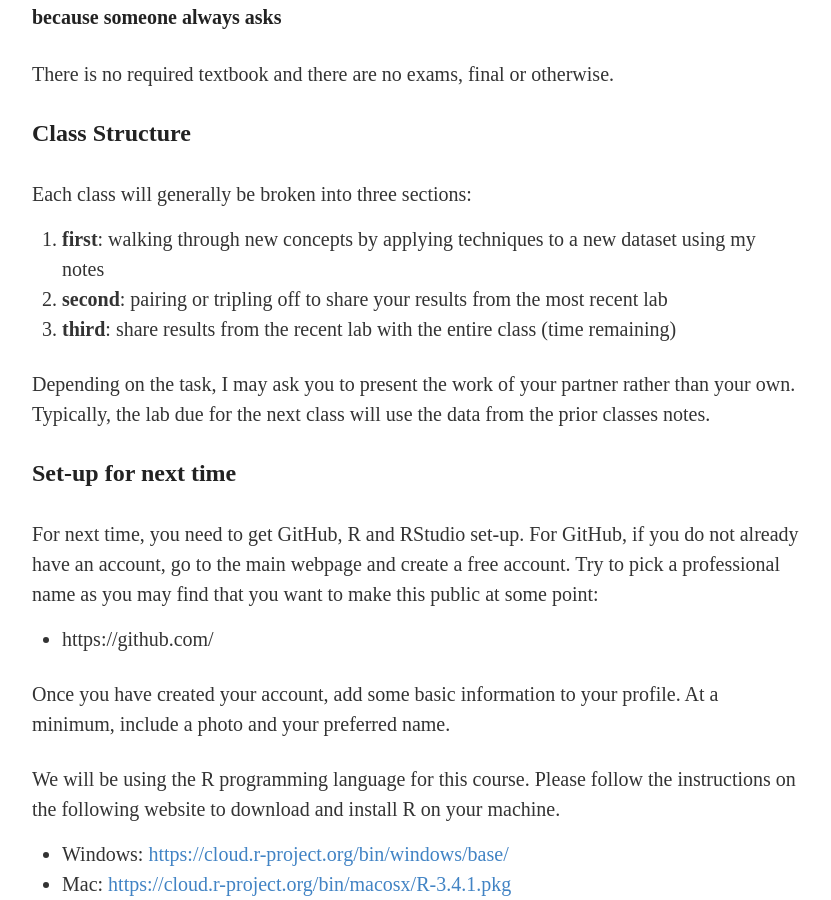
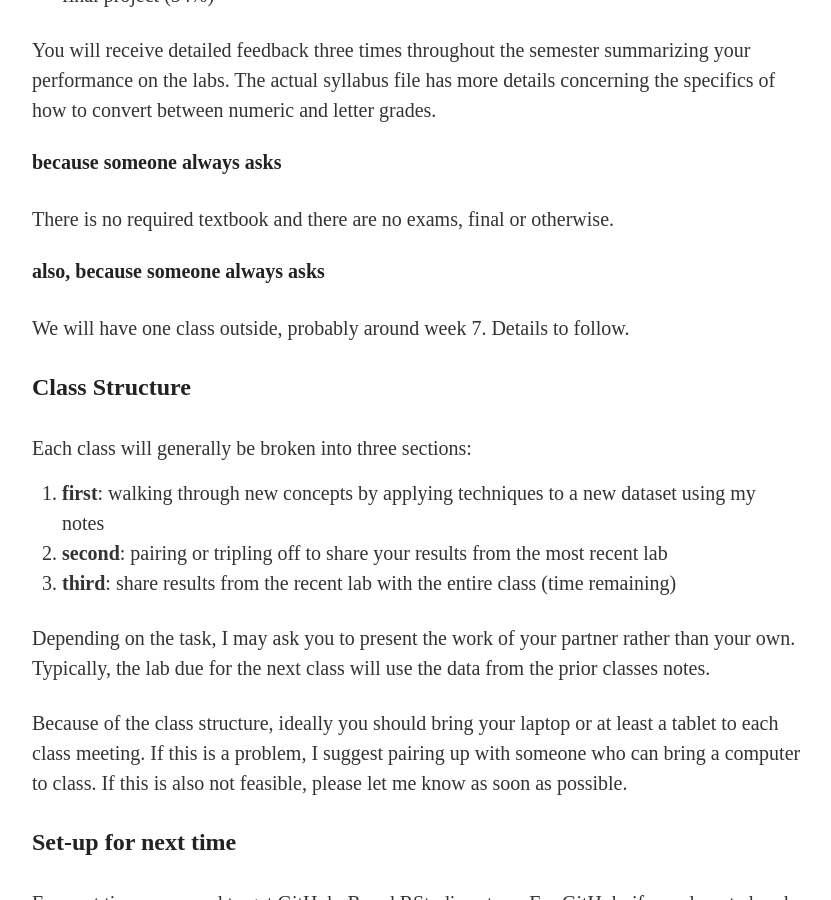
Before and after one commit to statsmaths/stat395, a Jekyll site: the page built from _posts/2017-08-28-class01.md, in a window 1280 px wide and 900 px high, scrolled down 3397 px. Shown: the whole window, without its empty margins (223-1054 px from the left). Built offline with Jekyll 4.4.1, drawn with Linux system fonts in a browser that asks for light colours; our own code applies the rules of GitHub Pages for plain Markdown files; some of the changed text lies outside the part shown.

```diff
--- a/_posts/2017-08-28-class01.md
+++ b/_posts/2017-08-28-class01.md
@@ -99,6 +99,13 @@ new dataset nearly every class period. Concepts and new
 algorithms will be intermixed with these, but the focus will
 generally be how to apply them to a specific task.
 
+This class is cross-listed with mathematics and computer science.
+We have a fairly diverse set of academic backgrounds in the room.
+You will likely encounter parts of some classes which are a bit
+over your head. That is not just okay but, in my mind, ideal.
+Try your best to catch the basic ideas and don't get worried
+about the details.
+
 ## Syllabus
 
 *As mentioned, this is just a summary of the larger document located
@@ -146,6 +153,11 @@ how to convert between numeric and letter grades.
 There is no required textbook and there are no exams, final or
 otherwise.
 
+### also, because someone always asks
+
+We will have one class outside, probably around week 7. Details
+to follow.
+
 ## Class Structure
 
 Each class will generally be broken into three sections:
@@ -161,6 +173,12 @@ Depending on the task, I may ask you to present the work
 of your partner rather than your own. Typically, the lab
 due for the next class will use the data from the prior
 classes notes.
+
+Because of the class structure, ideally you should bring
+your laptop or at least a tablet to each class meeting.
+If this is a problem, I suggest pairing up with someone
+who can bring a computer to class. If this is also not
+feasible, please let me know as soon as possible.
 
 ## Set-up for next time
 
```
Also changed, not shown: _posts/2017-08-28-class01.Rmd (+18 -0 lines).
